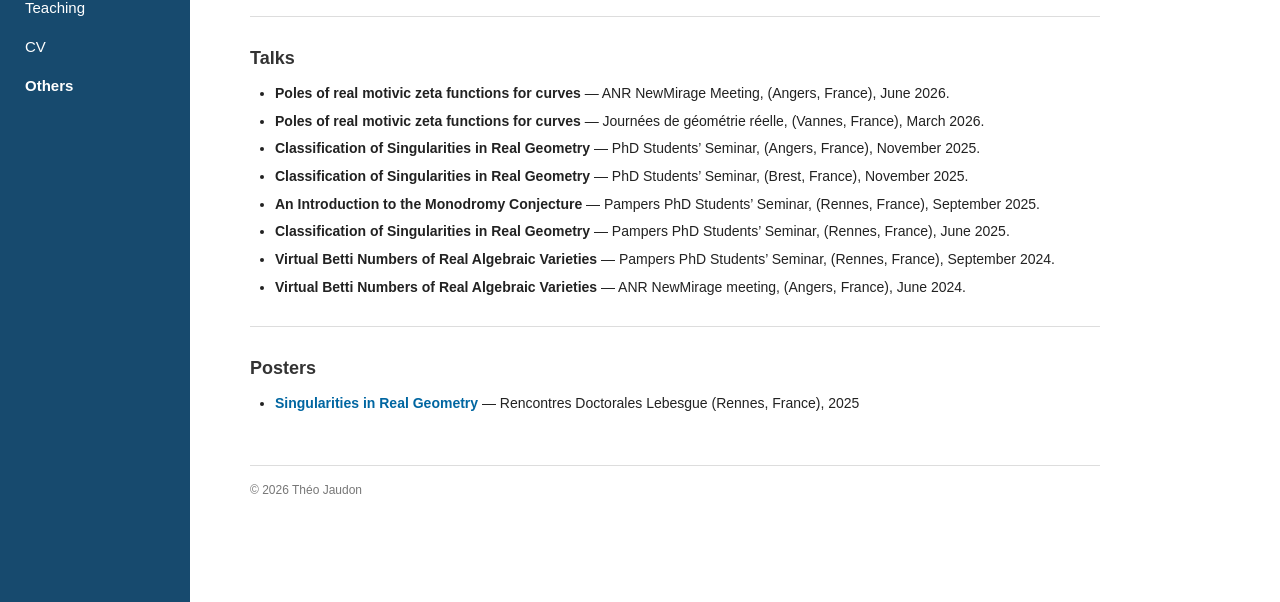
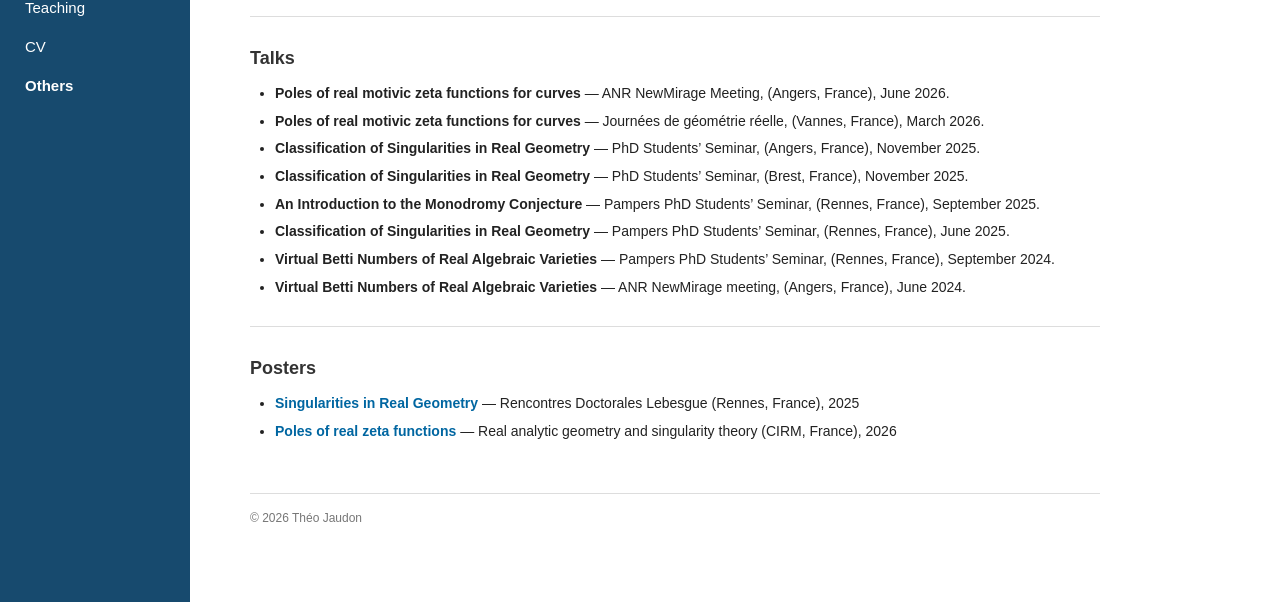
Before and after one commit to TheoJaudon/theojaudon.github.io, a plain HTML site: page others.html in a window 1280 px wide. Shown: the part 198-800 px from the top of the page. Drawn offline with Linux system fonts and the light colour scheme.

Commit message:
Add new conference presentation details to others.html

```diff
--- a/others.html
+++ b/others.html
@@ -204,6 +204,16 @@
                         </li>
 
 
+                        <li>
+                            <strong>
+                                <a href="documents/poster_CIRM.pdf" target="_blank">
+                            Poles of real zeta functions
+                        </a>
+                            </strong>
+                            — Real analytic geometry and singularity theory (CIRM, France), 2026
+                        </li>
+
+
                       </ul>
 
                 </section>
```
